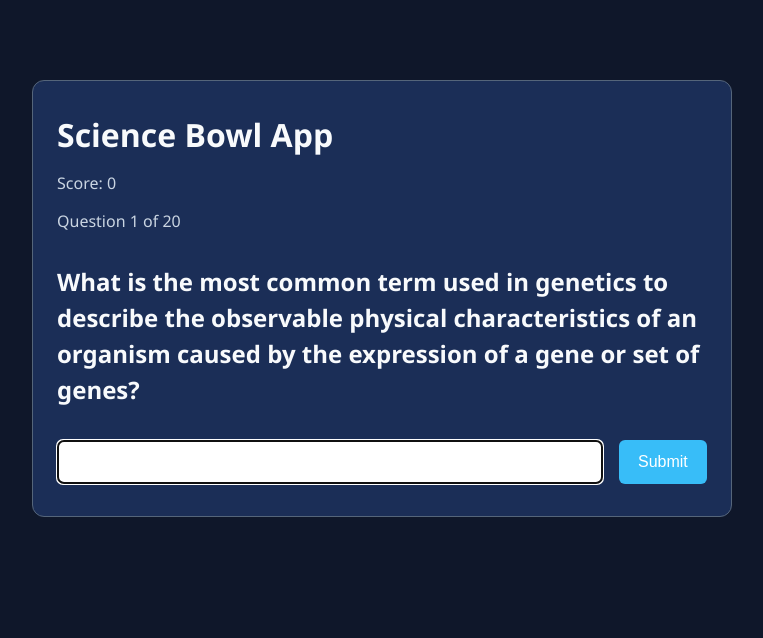
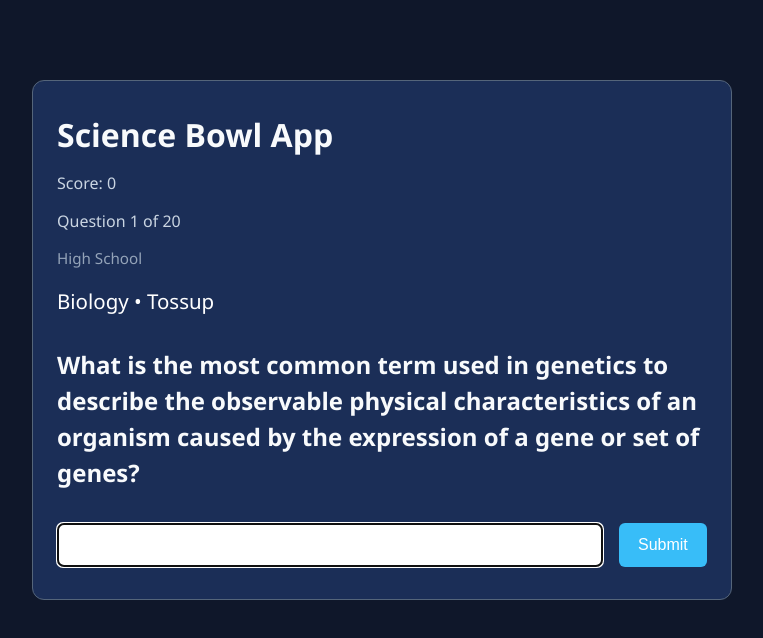
Before and after one commit to codeCrafter10-alt/science-bowl-practice-app, a React (Vite) app: page / in a window 1280 px wide. Shown: the top 638 px of the page, without its empty margins (258-1021 px from the left). Built offline with nearby package versions, Linux system fonts and the light colour scheme.

Commit message:
Display question data

```diff
--- a/src/App.jsx
+++ b/src/App.jsx
@@ -59,6 +59,14 @@ function App() {
         Question {questionIndex + 1} of{" "} {sampleQuestions.length}
       </p>
 
+      <p className="division">
+        {currentQuestion.division.split("-").map((word) => word.charAt(0).toUpperCase() + word.slice(1)).join(" ")}
+      </p>
+      <p className="question-data">
+        {currentQuestion.topic} • {" "}
+        {currentQuestion.questionType.charAt(0).toUpperCase() + currentQuestion.questionType.slice(1)}
+      </p>
+
       <h2>
         {currentQuestion.question}
       </h2>
--- a/src/global.css
+++ b/src/global.css
@@ -59,3 +59,17 @@ button {
 button:hover {
   background-color: #0ea5e9;
 }
+
+.division {
+  color: #94a3b8;
+  font-size: 0.95rem;
+  margin-bottom: 1rem;
+}
+
+.question-data {
+  color: #ffffff;
+  font-size: 1.28rem;
+  margin-top: 1.2rem;
+  margin-bottom: 1rem;
+  font-weight: 500;
+}
```
